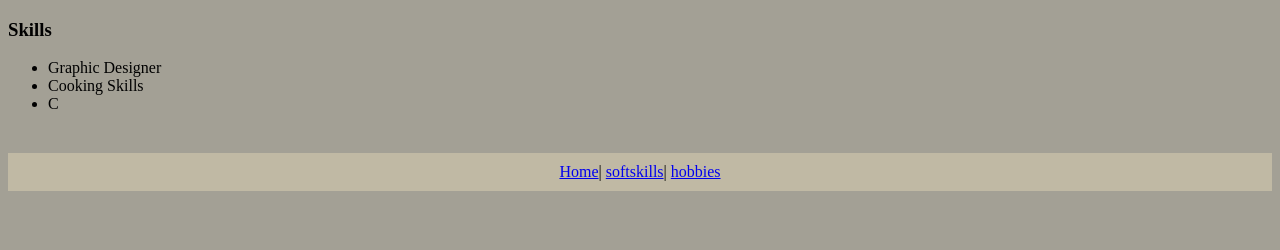
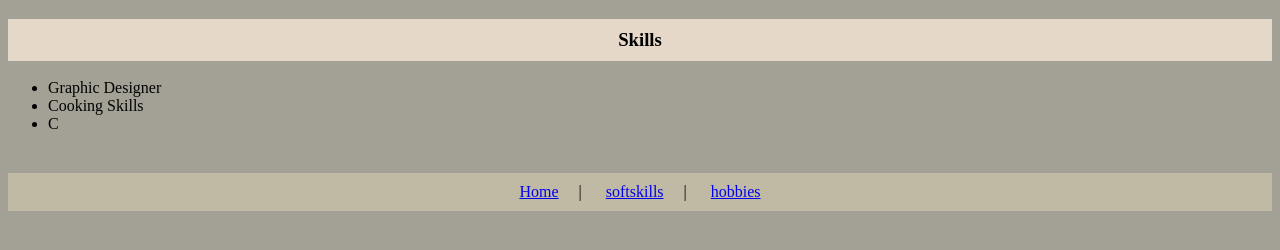
Before and after one commit to siynher/RESUME, a plain HTML site: page PAPAYA_BASICHTML/skills.html in a window 1280 px wide. Drawn offline with Linux system fonts and the light colour scheme.

Commit message:
Upload new files

```diff
--- a/PAPAYA_BASICHTML/skills.html
+++ b/PAPAYA_BASICHTML/skills.html
@@ -6,7 +6,7 @@
     <title>DOCUMENT</title>
 
     <style>
-          body{
+        body{
             background-color:rgb(163, 160, 149);
             min-height: 100vh;
         }
@@ -15,7 +15,12 @@
             background-color: rgb(192, 185, 164);
             text-align:center;
             font-weight:100;
-            padding:10px;
+            padding: 10px;
+        }
+        h3{
+            background-color: rgb(229, 216, 201);
+            padding: 10px;
+            text-align: center;
         }
         div{
             text-align:center;
@@ -26,6 +31,10 @@
             text-align: left;
             text-align: center;
 
+        }
+
+        a{
+            margin: 20px;
         }
 
     </style>
```
Also changed, not shown: PAPAYA_BASICHTML/hobbies.html (+9 -3 lines), PAPAYA_BASICHTML/index.html (+5 -5 lines), PAPAYA_BASICHTML/softskills.html (+9 -2 lines).
